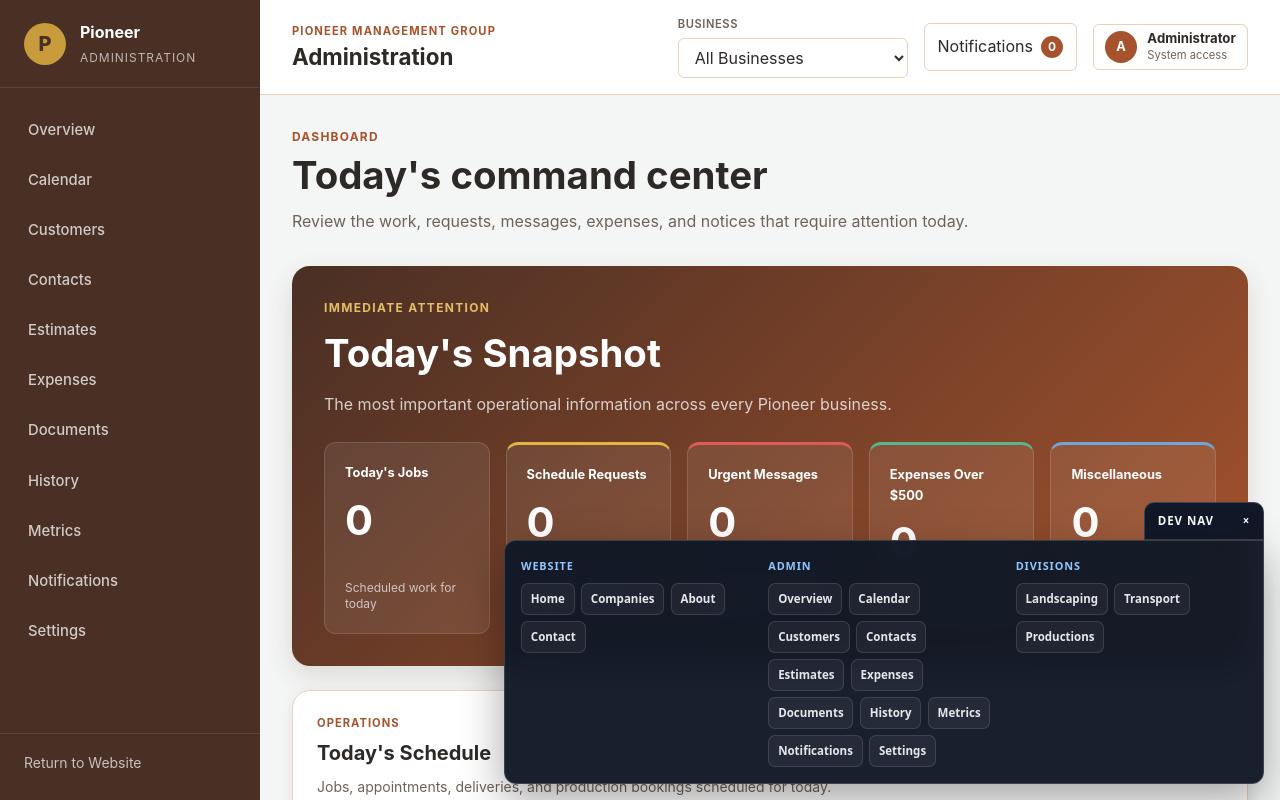
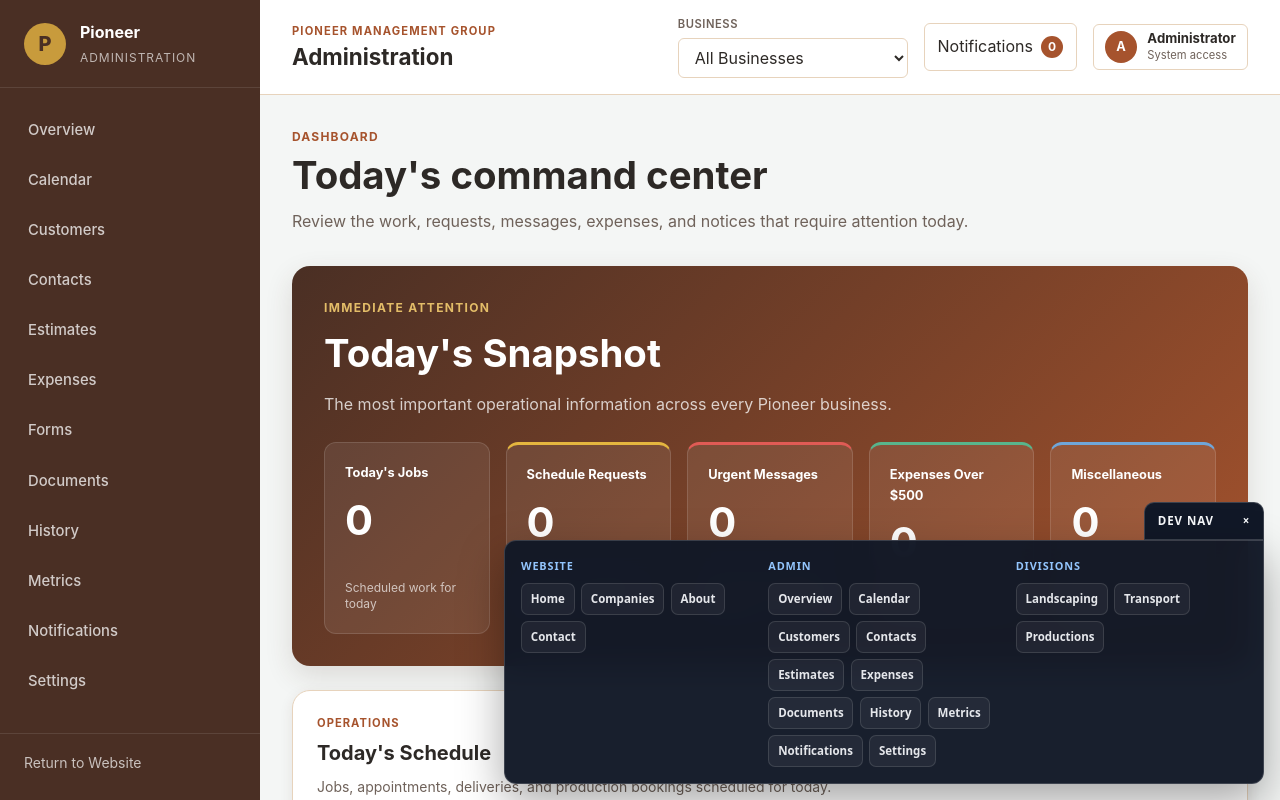
Before and after one commit to Del-985/Pioneer-Enterpises, a React (Vite) app: page /admin in a window 1280 px wide. Shown: the top 800 px of the page. Built offline with nearby package versions, Linux system fonts and the light colour scheme.

Commit message:
feat(admin): add forms navigation item

```diff
--- a/src/admin/layout/AdminSidebar.tsx
+++ b/src/admin/layout/AdminSidebar.tsx
@@ -26,6 +26,10 @@ const navigationItems = [
   {
     label: "Expenses",
     path: ROUTES.admin.expenses
+  },
+  {
+    label: "Forms",
+    path: ROUTES.admin.forms
   },
   {
     label: "Documents",
```
